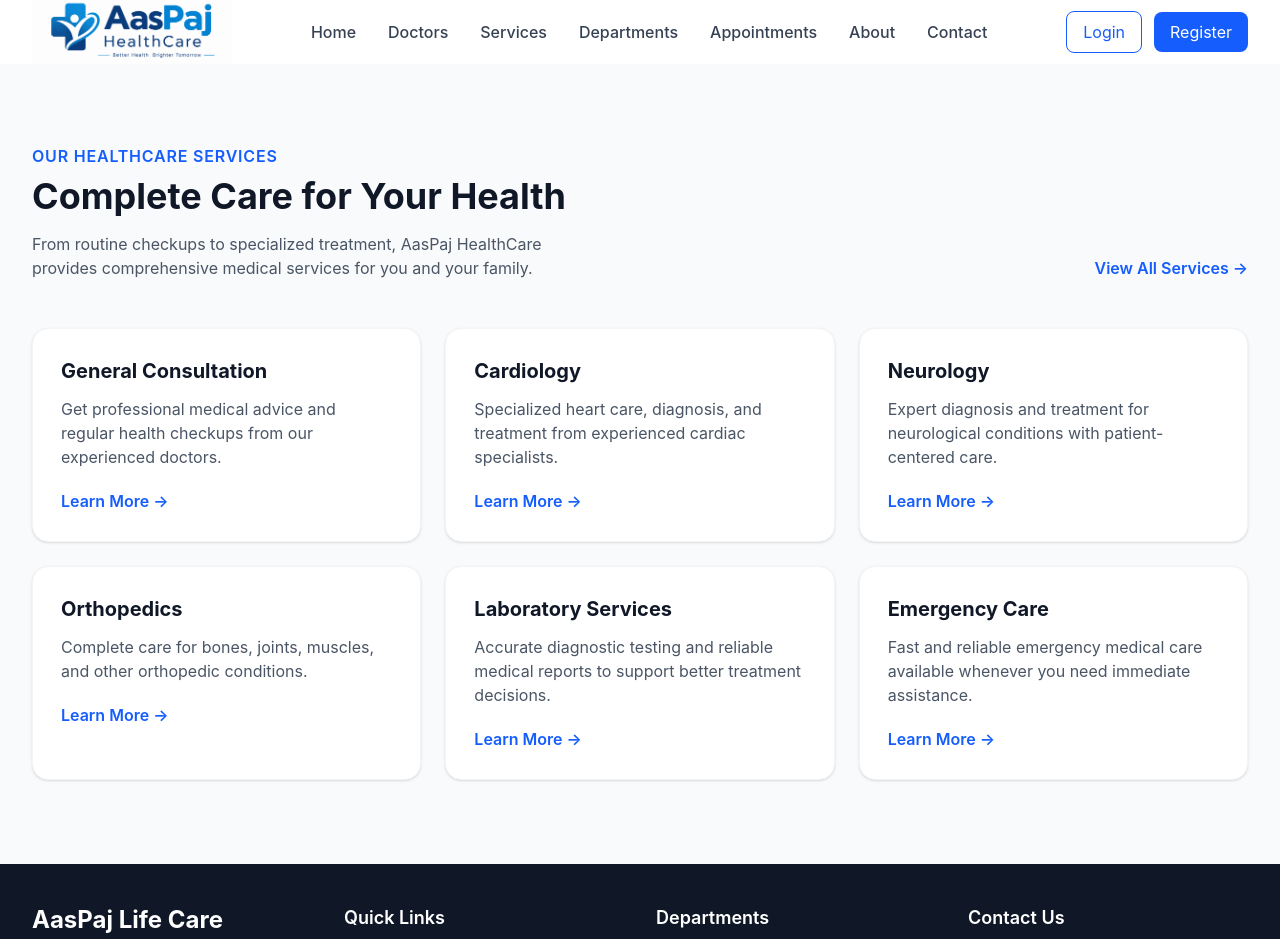
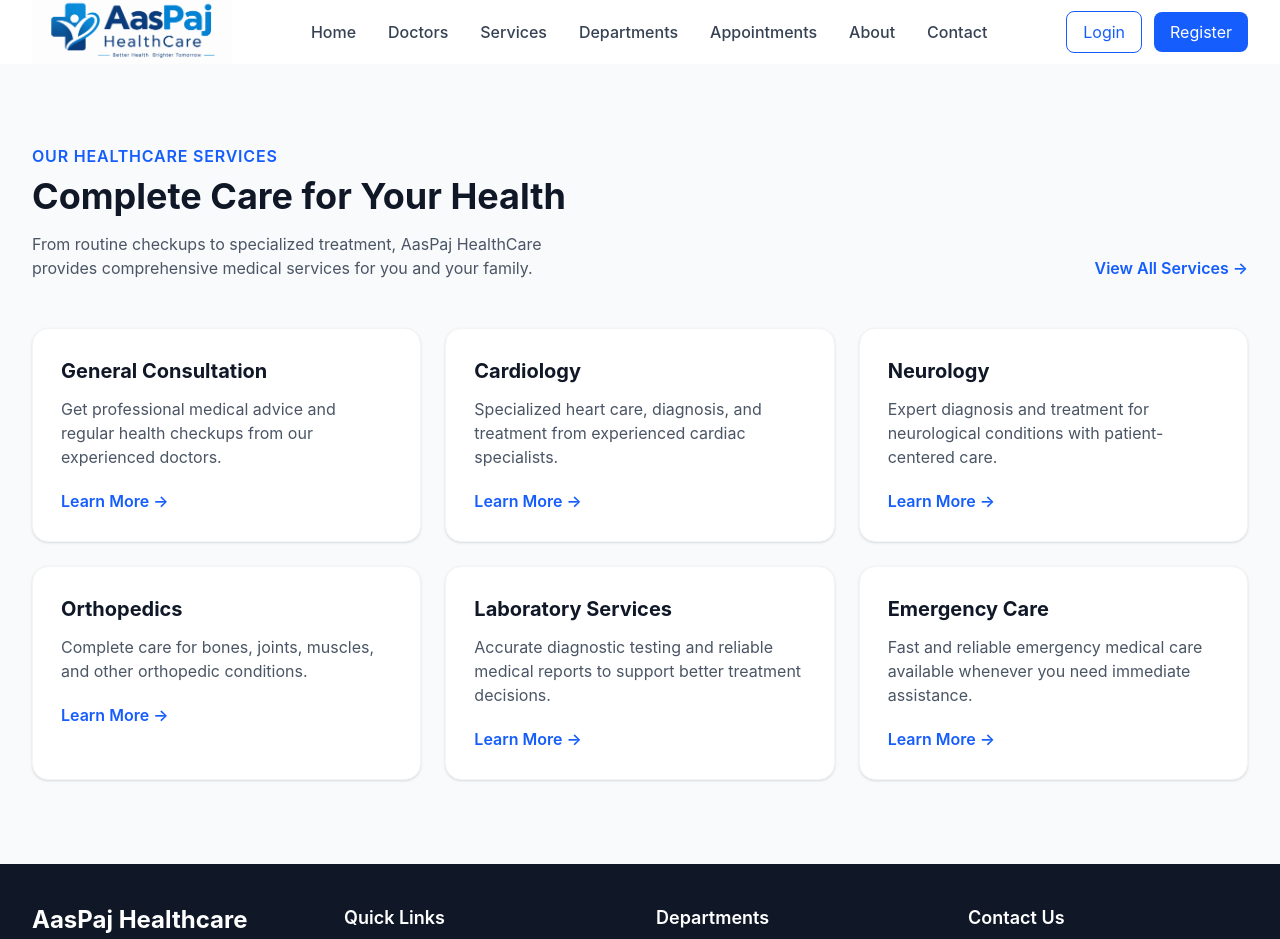
Before and after one commit to anishdhakal021-source/Hospital-Management-System, a React app in the folder Frontend/: page /services in a window 1280 px wide. Shown: the top 939 px of the page. Built offline with nearby package versions, Linux system fonts and the light colour scheme; the HTML template or start-up script is replaced by a standard one.

Commit message:
Update footer hospital name to AasPaj Healthcare

```diff
--- a/Frontend/src/components/Footer.jsx
+++ b/Frontend/src/components/Footer.jsx
@@ -11,7 +11,7 @@ const Footer = () => {
           {/* Hospital Information */}
           <div>
             <h2 className="text-2xl font-bold text-white mb-4">
-              AasPaj Life Care Hospital
+              AasPaj Healthcare
             </h2>
 
             <p className="text-gray-400 leading-6">
```
